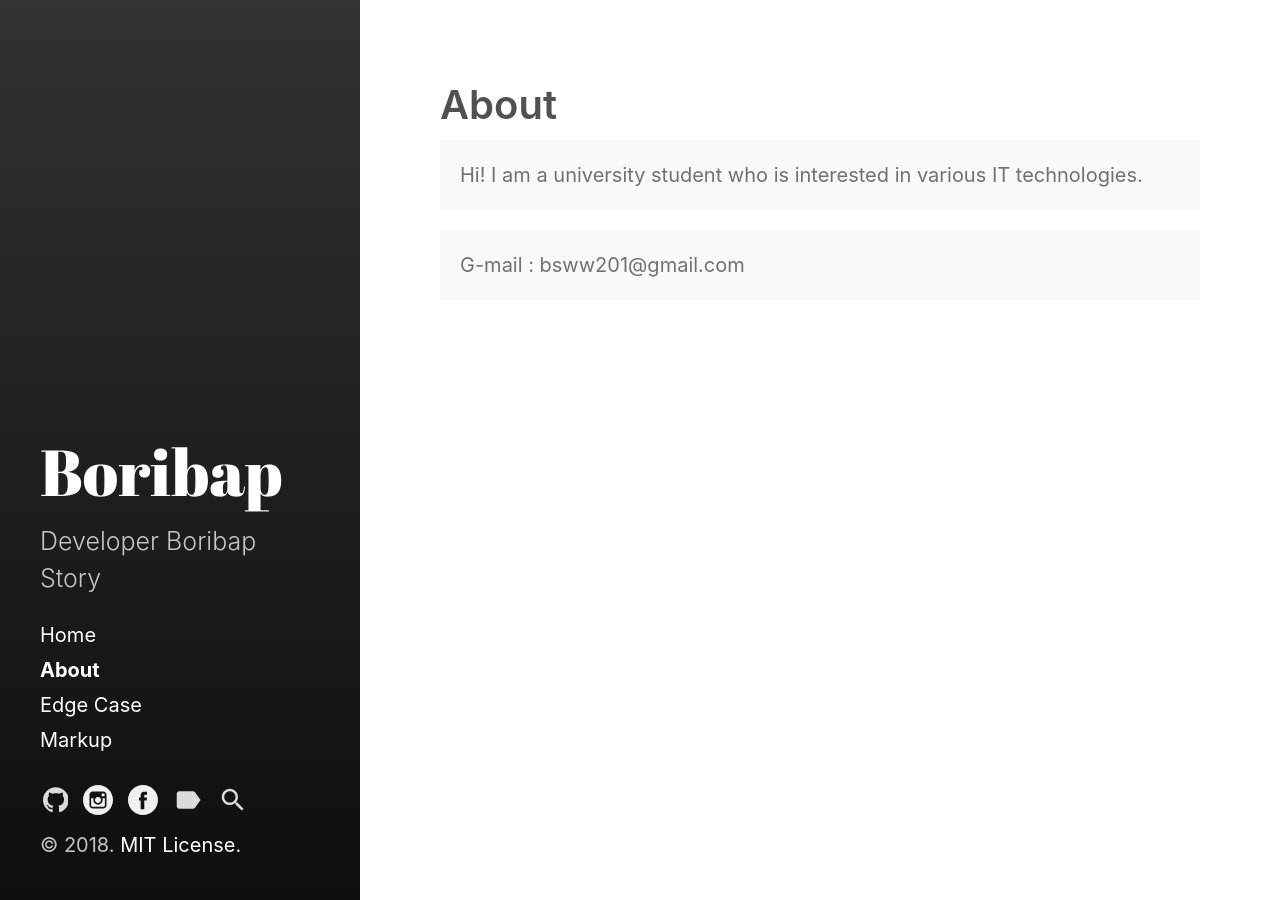
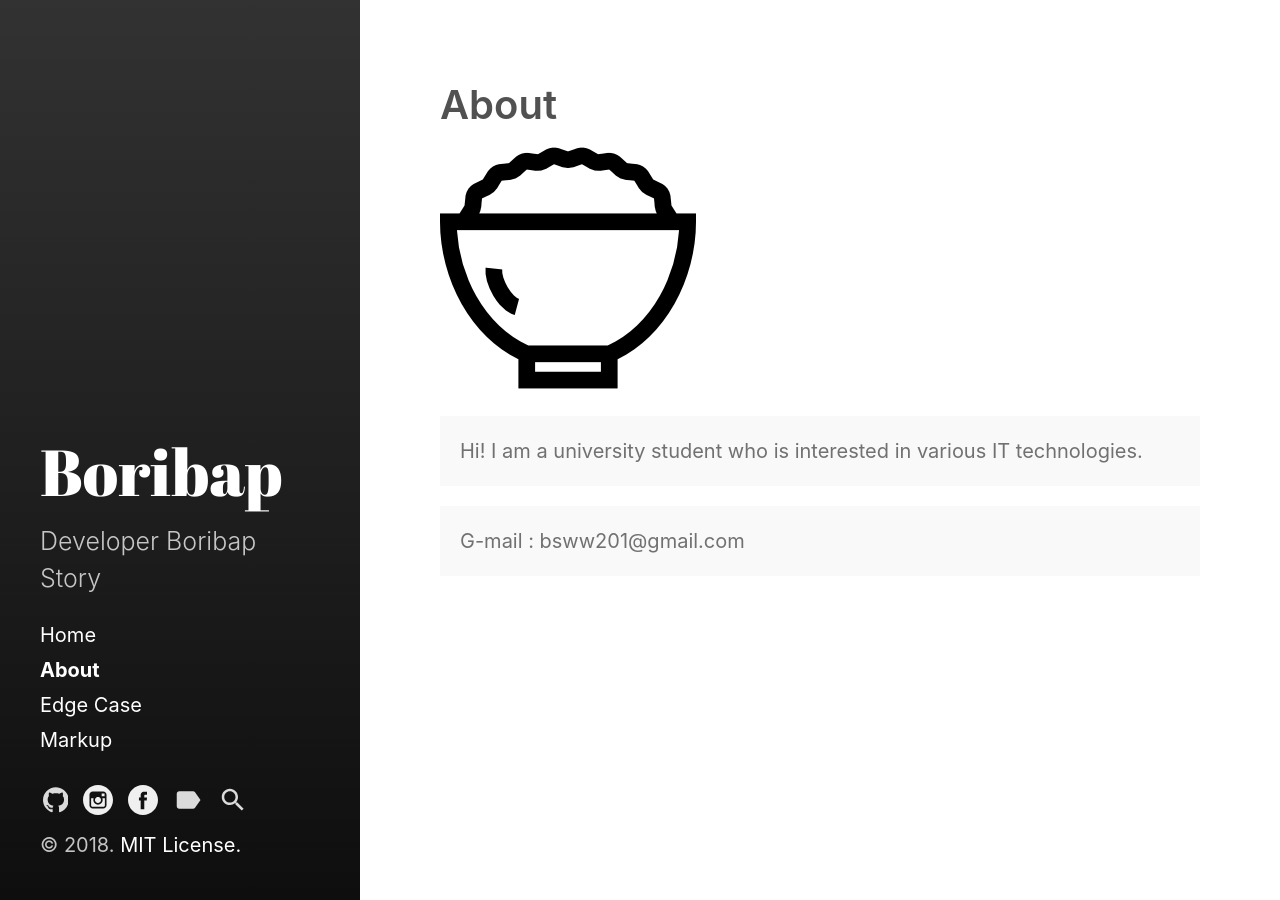
Before and after one commit to boribap/boribab.github.io, a Jekyll site: the page built from about.md, in a window 1280 px wide. Built offline with Jekyll 4.4.1, drawn with Linux system fonts in a browser that asks for light colours.

Commit message:
Update about.md

```diff
--- a/about.md
+++ b/about.md
@@ -3,7 +3,7 @@ layout: page
 title: About
 sidebar_link: true
 ---
-
+![boripap](./favicon.png)
 <p class="message">
   Hi! I am a university student who is interested in various IT technologies.
 </p>
```
